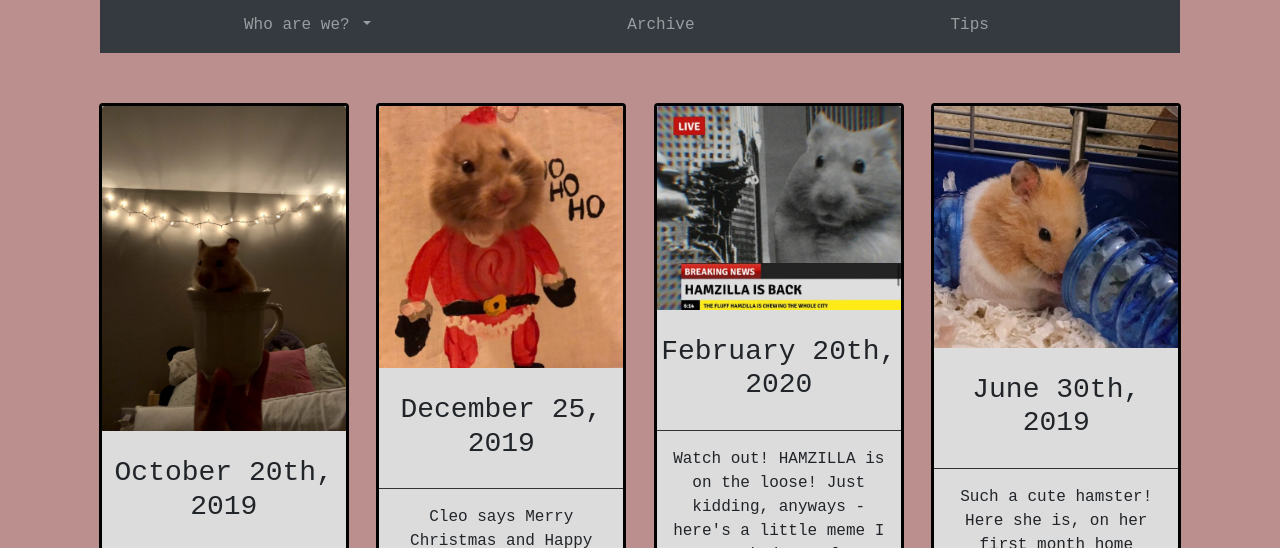
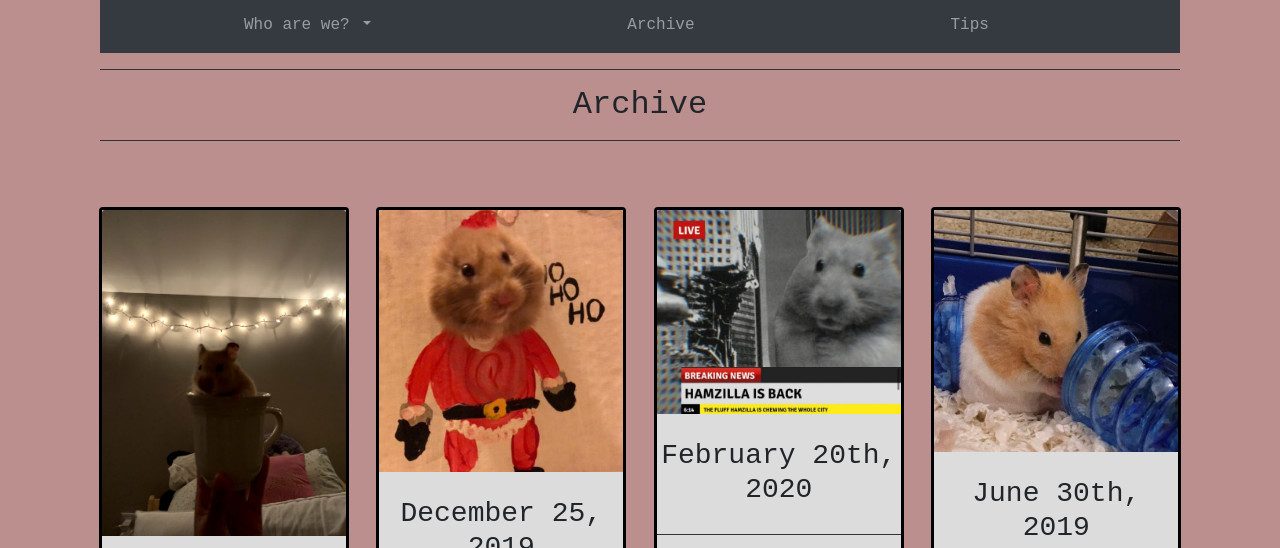
Before and after one commit to JLA39/ClassProjectWebsite, a plain HTML site: page Archive.html in a window 1280 px wide. Shown: the part 205-753 px from the top of the page. Drawn offline with nearby package versions, Linux system fonts and the light colour scheme.

Commit message:
Changed header

```diff
--- a/Archive.html
+++ b/Archive.html
@@ -65,6 +65,10 @@
     </ul>
 </div>
 </nav>
+
+<hr>
+<h2 class="heading">Archive</h2>
+<hr>
 
 </div>
 <div class="row">
```
Also changed, not shown: Tips.html (+1 -1 lines).
